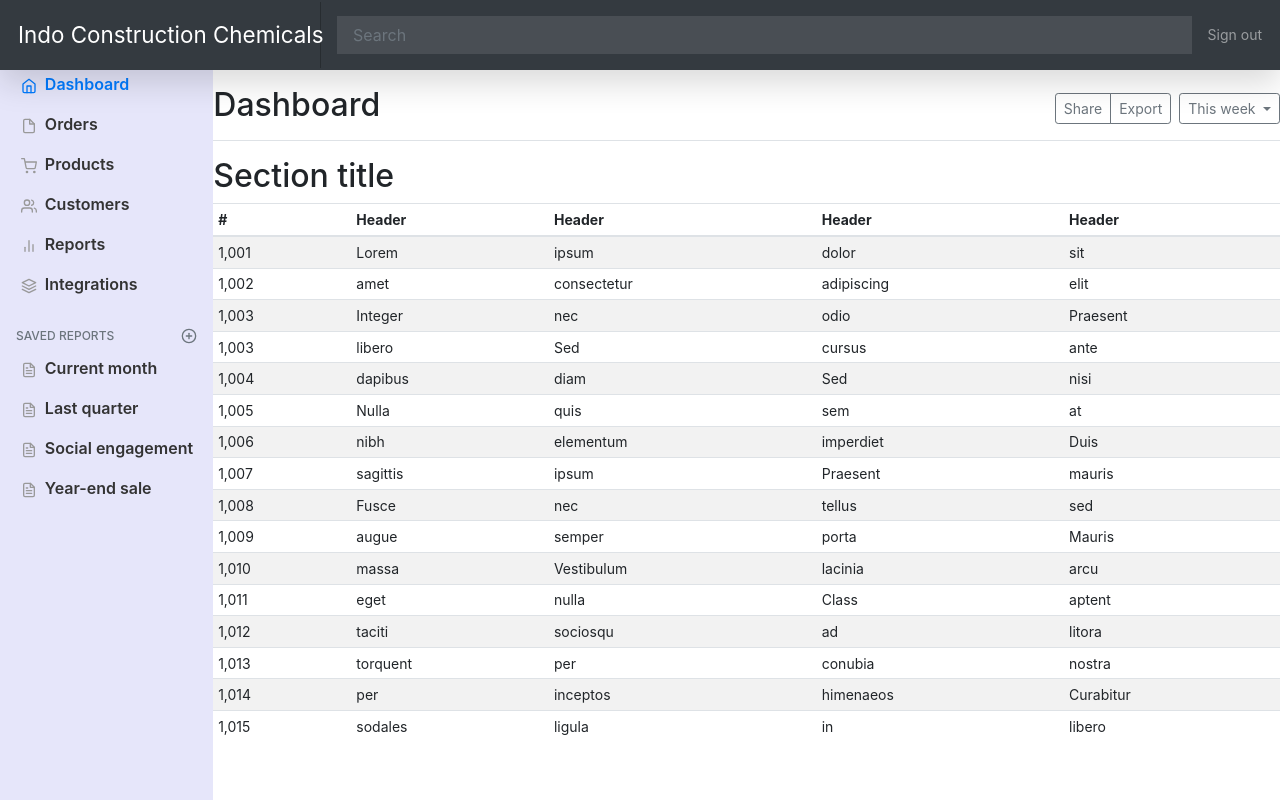
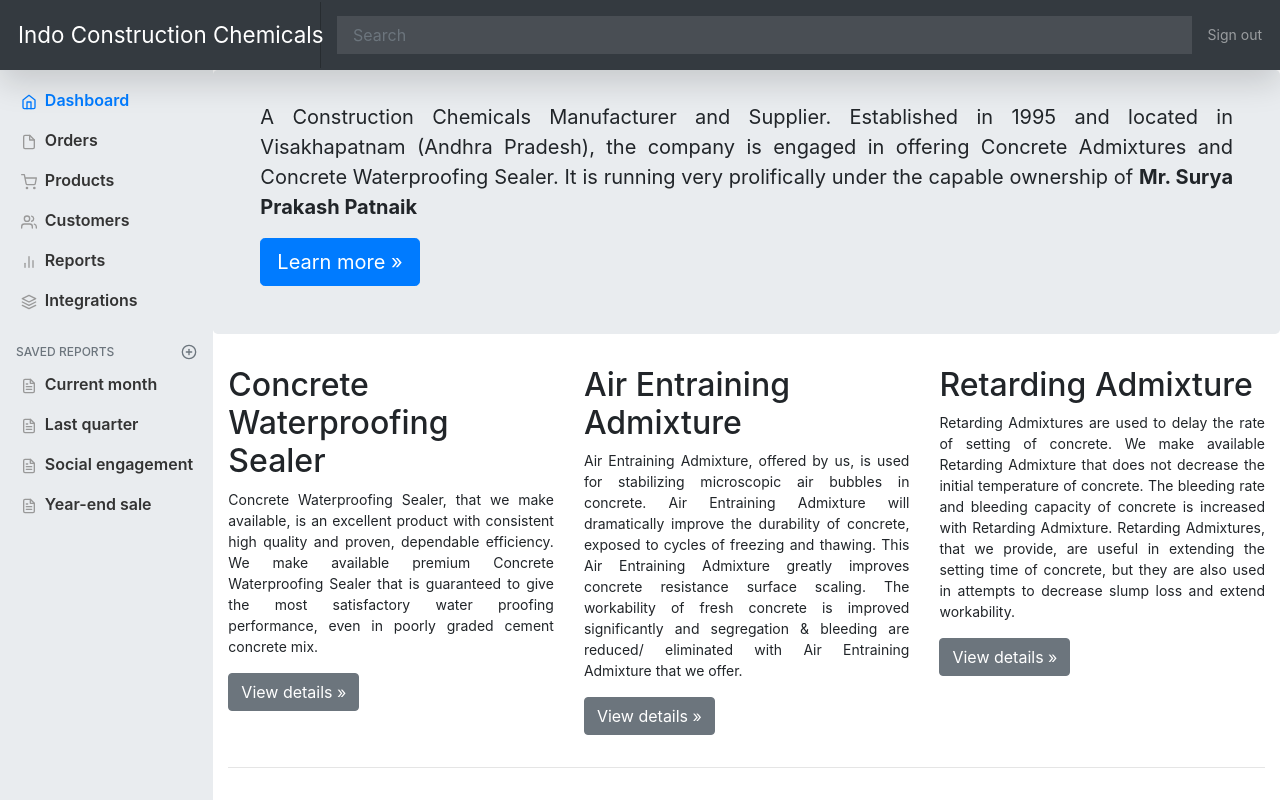
Before and after one commit to dsadasivani/icc-ui-app, an Angular app: page / in a window 1280 px wide. Built offline with nearby package versions, Linux system fonts and the light colour scheme.

Commit message:
Home Componant added

```diff
--- a/src/app/app-routing.module.ts
+++ b/src/app/app-routing.module.ts
@@ -1,3 +1,4 @@
+import { HomeComponent } from './home/home.component';
 import { ProductsComponent } from './products/products.component';
 import { DashboardComponent } from './dashboard/dashboard.component';
 import { InvoiceFormComponent } from './invoice-form/invoice-form.component';
@@ -8,7 +9,7 @@
   {component: InvoiceFormComponent, path: 'add-invoice'},
   {component: DashboardComponent, path: 'dashboard'},
   {component: ProductsComponent, path: 'products'},
-  {component: DashboardComponent, path: '**'}
+  {component: HomeComponent, path: '**'}
 ];
 
 @NgModule({
--- a/src/app/app.component.css
+++ b/src/app/app.component.css
@@ -50,7 +50,7 @@
     padding-top: .5rem;
     overflow-x: hidden;
     overflow-y: auto; /* Scrollable contents if viewport is shorter than content. */
-    background-color: lavender;
+    background-color: #e9ecef;
   }
 
   @supports ((position: -webkit-sticky) or (position: sticky)) {
@@ -149,3 +149,6 @@
 .mr-0, .mx-0 {
     margin-right: 6rem !important;
 }
+.pt-3, .py-3 {
+    padding-top: 2rem !important;
+}
--- a/src/app/app.module.ts
+++ b/src/app/app.module.ts
@@ -8,13 +8,15 @@
 import { ProductsComponent } from './products/products.component';
 import { HttpClientModule } from '@angular/common/http';
 import { ReactiveFormsModule } from '@angular/forms';
+import { HomeComponent } from './home/home.component';
 
 @NgModule({
   declarations: [
     AppComponent,
     InvoiceFormComponent,
     DashboardComponent,
-    ProductsComponent
+    ProductsComponent,
+    HomeComponent
   ],
   imports: [
     BrowserModule,
--- a/src/app/dashboard/dashboard.component.html
+++ b/src/app/dashboard/dashboard.component.html
@@ -1,4 +1,4 @@
-    <div class="d-flex justify-content-between flex-wrap flex-md-nowrap align-items-center pt-3 pb-2 mb-3 border-bottom">
+    <div class="d-flex justify-content-between flex-wrap flex-md-nowrap align-items-center pl-2 pr-2 pt-3 pb-2 mb-3 border-bottom">
       <h1 class="h2">Dashboard</h1>
       <div class="btn-toolbar mb-2 mb-md-0">
         <div class="btn-group mr-2">
@@ -11,9 +11,10 @@
         </button>
       </div>
     </div>
-
-    <h2>Section title</h2>
-    <div class="table-responsive">
+    <div class="pl-2 pr-2">
+    <h2>Orders</h2>
+    </div>
+    <div class="table-responsive pl-2 pr-2">
       <table class="table table-striped table-sm">
         <thead>
           <tr>
--- /dev/null
+++ b/src/app/home/home.component.css
@@ -0,0 +1,10 @@
+.jumbotron {
+    padding-top: 2rem;
+    padding-right: 2rem;
+    padding-bottom: 2rem;
+    padding-left: 2rem;
+}
+
+p {
+    text-align: justify;
+}
--- /dev/null
+++ b/src/app/home/home.component.html
@@ -0,0 +1,36 @@
+<main role="main">
+
+    <!-- Main jumbotron for a primary marketing message or call to action -->
+    <div class="jumbotron">
+      <div class="container">
+        <!-- <h1 class="display-3">Indo Construction Chemicals</h1> -->
+        <p style="font-size: 20px;">A Construction Chemicals Manufacturer and Supplier. Established in 1995 and located in Visakhapatnam (Andhra Pradesh), the company is engaged in offering Concrete Admixtures and Concrete Waterproofing Sealer. It is running very prolifically under the capable ownership of <strong>Mr. Surya Prakash Patnaik</strong></p>
+        <p><a class="btn btn-primary btn-lg" href="#" role="button">Learn more &raquo;</a></p>
+      </div>
+    </div>
+
+    <div class="container">
+      <!-- Example row of columns -->
+      <div class="row">
+        <div class="col-md-4">
+          <h2>Concrete Waterproofing Sealer</h2>
+          <p>Concrete Waterproofing Sealer, that we make available, is an excellent product with consistent high quality and proven, dependable efficiency. We make available premium Concrete Waterproofing Sealer that is guaranteed to give the most satisfactory water proofing performance, even in poorly graded cement concrete mix.</p>
+          <p><a class="btn btn-secondary" href="#" role="button">View details &raquo;</a></p>
+        </div>
+        <div class="col-md-4">
+          <h2>Air Entraining Admixture</h2>
+          <p>Air Entraining Admixture, offered by us, is used for stabilizing microscopic air bubbles in concrete. Air Entraining Admixture will dramatically improve the durability of concrete, exposed to cycles of freezing and thawing. This Air Entraining Admixture greatly improves concrete resistance surface scaling. The workability of fresh concrete is improved significantly and segregation & bleeding are reduced/ eliminated with Air Entraining Admixture that we offer.</p>
+          <p><a class="btn btn-secondary" href="#" role="button">View details &raquo;</a></p>
+        </div>
+        <div class="col-md-4">
+          <h2>Retarding Admixture</h2>
+          <p>Retarding Admixtures are used to delay the rate of setting of concrete. We make available Retarding Admixture that does not decrease the initial temperature of concrete. The bleeding rate and bleeding capacity of concrete is increased with Retarding Admixture. Retarding Admixtures, that we provide, are useful in extending the setting time of concrete, but they are also used in attempts to decrease slump loss and extend workability.</p>
+          <p><a class="btn btn-secondary" href="#" role="button">View details &raquo;</a></p>
+        </div>
+      </div>
+
+      <hr>
+
+    </div> <!-- /container -->
+
+  </main>
--- /dev/null
+++ b/src/app/home/home.component.ts
@@ -0,0 +1,15 @@
+import { Component, OnInit } from '@angular/core';
+
+@Component({
+  selector: 'app-home',
+  templateUrl: './home.component.html',
+  styleUrls: ['./home.component.css']
+})
+export class HomeComponent implements OnInit {
+
+  constructor() { }
+
+  ngOnInit(): void {
+  }
+
+}
```
Also changed, not shown: 1 other file (tests, documents, lock files or other folders).
